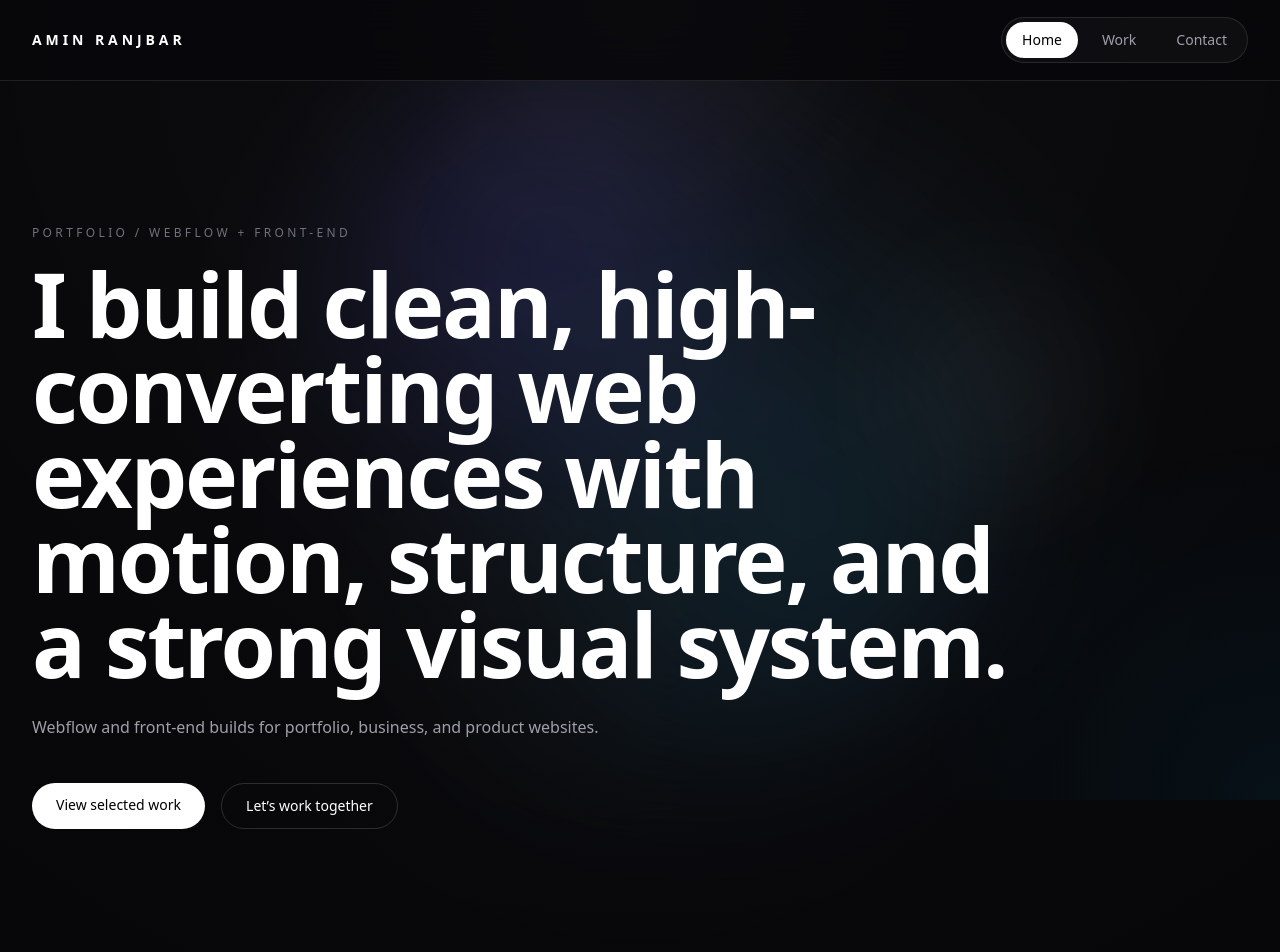
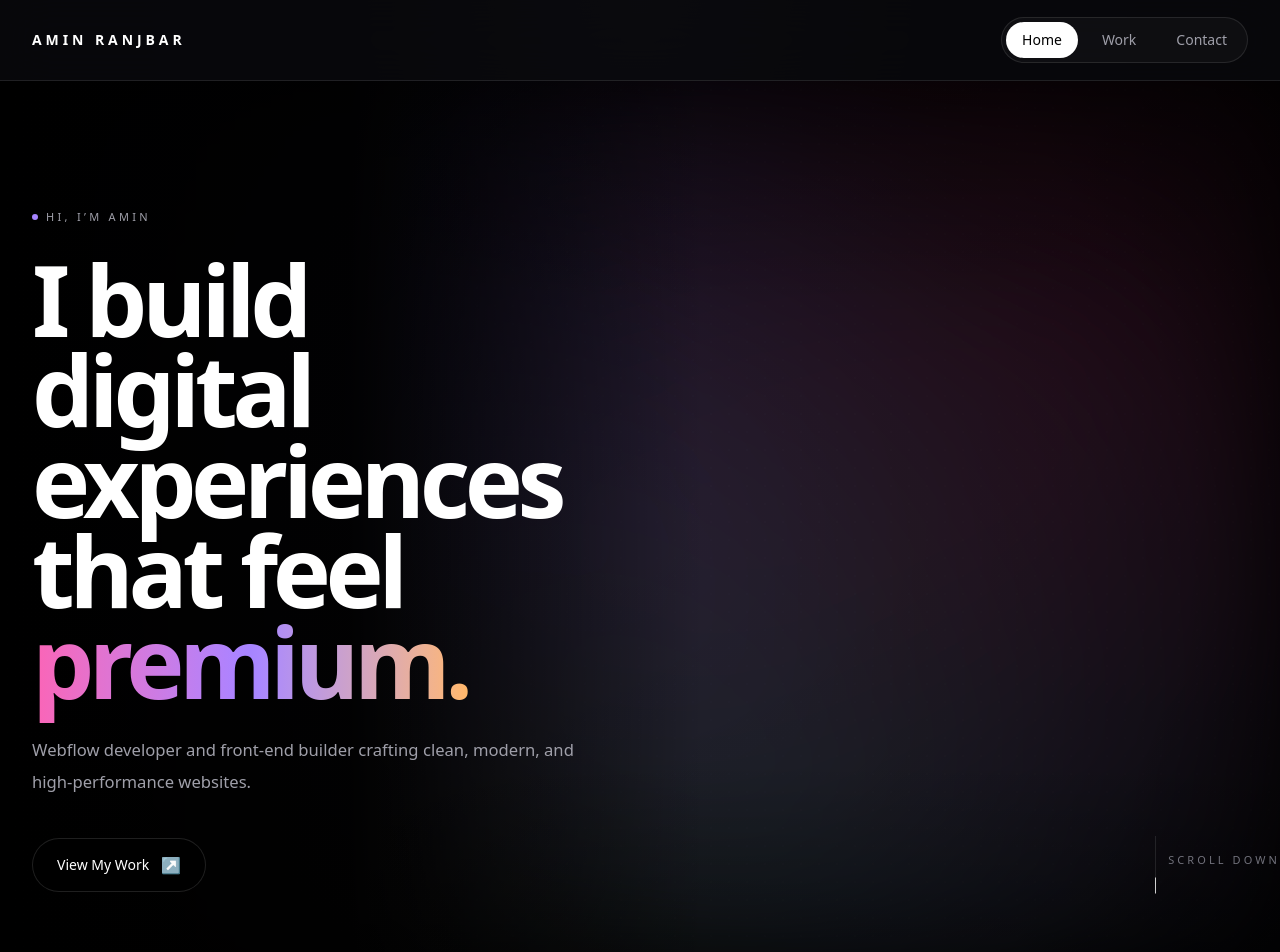
Before and after one commit to Aminrch/Portfolio, a Next.js app: page / in a window 1280 px wide. Shown: the top 952 px of the page. Built offline with nearby package versions, Linux system fonts and the light colour scheme.

Commit message:
update hero and sections

```diff
--- a/components/sections/hero.tsx
+++ b/components/sections/hero.tsx
@@ -5,79 +5,83 @@ import { Container } from "@/components/ui/container"
 
 export default function Hero() {
   return (
-    <section className="relative isolate overflow-hidden pt-28 pb-24 md:pt-36 md:pb-32">
-      {/* Background */}
+    <section className="relative isolate flex min-h-[96vh] items-center overflow-hidden bg-black pt-28 pb-20 md:pt-32 md:pb-24">
+
+      {/* BACKGROUND */}
       <div className="pointer-events-none absolute inset-0 -z-10 overflow-hidden">
-        {/* main glow */}
+
+        {/* subtle grain */}
+        <div className="absolute inset-0 opacity-[0.05] [background-image:radial-gradient(rgba(255,255,255,0.12)_0.8px,transparent_0.8px)] [background-size:18px_18px]" />
+
+        {/* SOFT CINEMATIC GRADIENT FIELD */}
         <motion.div
-          className="absolute left-1/2 top-[38%] h-[46rem] w-[46rem] -translate-x-1/2 -translate-y-1/2 rounded-full blur-3xl"
-          style={{
-            background:
-              "radial-gradient(circle at 30% 30%, rgba(99,102,241,0.24), transparent 42%), radial-gradient(circle at 72% 62%, rgba(56,189,248,0.14), transparent 58%)",
-          }}
+          className="absolute inset-0"
           animate={{
-            rotate: [0, 8, 0, -8, 0],
-            x: [0, 16, 0, -12, 0],
-            y: [0, -12, 0, 10, 0],
-            scale: [1, 1.04, 1, 1.02, 1],
+            x: [0, 12, 0, -10, 0],
+            y: [0, -10, 0, 8, 0],
+            scale: [1, 1.02, 1, 1.015, 1],
           }}
           transition={{
             duration: 26,
             repeat: Infinity,
             ease: "easeInOut",
           }}
-        />
-
-        {/* secondary light */}
-        <motion.div
-          className="absolute right-[10%] top-[16%] h-80 w-80 rounded-full blur-3xl"
           style={{
-            background:
-              "radial-gradient(circle, rgba(255,255,255,0.08), transparent 62%)",
-          }}
-          animate={{
-            x: [0, 10, 0, -8, 0],
-            y: [0, 8, 0, -10, 0],
-            scale: [1, 1.05, 1],
-          }}
-          transition={{
-            duration: 18,
-            repeat: Infinity,
-            ease: "easeInOut",
+            background: `
+              radial-gradient(circle at 20% 30%, rgba(99,102,241,0.22), transparent 58%),
+              radial-gradient(circle at 80% 35%, rgba(236,72,153,0.16), transparent 62%),
+              radial-gradient(circle at 60% 80%, rgba(56,189,248,0.14), transparent 65%),
+              radial-gradient(circle at 30% 80%, rgba(251,146,60,0.10), transparent 70%)
+            `,
+            filter: "blur(50px) saturate(110%)",
+            opacity: 0.95,
           }}
         />
 
-        {/* subtle vignette */}
-        <div className="absolute inset-0 bg-[radial-gradient(circle_at_center,transparent_0%,rgba(0,0,0,0.24)_78%)]" />
+        {/* dark left fade for readability */}
+        <div className="absolute inset-y-0 left-0 w-[55%] bg-gradient-to-r from-black via-black/95 to-transparent" />
+
+        {/* top/bottom cinematic fade */}
+        <div className="absolute inset-0 bg-[linear-gradient(to_bottom,rgba(0,0,0,0.25),transparent_25%,transparent_75%,rgba(0,0,0,0.35))]" />
+
+        {/* vignette */}
+        <div className="absolute inset-0 bg-[radial-gradient(circle_at_center,transparent_0%,rgba(0,0,0,0.2)_70%,rgba(0,0,0,0.6)_100%)]" />
       </div>
 
-      <Container>
-        <div className="max-w-5xl">
+      <Container className="relative">
+        <div className="grid items-center lg:grid-cols-[0.92fr_1.08fr]">
+
+          {/* LEFT */}
+          <div className="relative z-10 max-w-3xl">
+
             <motion.p
-            className="mb-5 text-xs uppercase tracking-[0.28em] text-zinc-500"
+              className="mb-7 flex items-center gap-2 text-[11px] uppercase tracking-[0.3em] text-zinc-400"
               initial={{ opacity: 0, y: 14 }}
               animate={{ opacity: 1, y: 0 }}
-            transition={{ duration: 0.7 }}
+              transition={{ duration: 0.65 }}
             >
-            Portfolio / Webflow + Front-end
+              <span className="inline-block h-1.5 w-1.5 rounded-full bg-violet-400" />
+              Hi, I’m Amin
             </motion.p>
 
             <motion.h1
-            className="max-w-5xl text-5xl font-semibold leading-[0.95] tracking-tight text-white md:text-7xl xl:text-[5.6rem]"
-            initial={{ opacity: 0, y: 26 }}
+              className="text-[3.4rem] font-semibold leading-[0.92] tracking-[-0.055em] text-white sm:text-[4.6rem] md:text-[5.5rem] xl:text-[6.15rem]"
+              initial={{ opacity: 0, y: 28 }}
               animate={{ opacity: 1, y: 0 }}
               transition={{
                 duration: 0.9,
-              delay: 0.05,
+                delay: 0.04,
                 ease: [0.16, 1, 0.3, 1],
               }}
             >
-            I build clean, high-converting web experiences with motion,
-            structure, and a strong visual system.
+              I build digital experiences that feel{" "}
+              <span className="bg-gradient-to-r from-pink-400 via-violet-400 to-orange-300 bg-clip-text text-transparent">
+                premium.
+              </span>
             </motion.h1>
 
             <motion.p
-            className="mt-6 max-w-xl text-sm leading-8 text-zinc-400 md:text-base"
+              className="mt-7 max-w-[34rem] text-base leading-8 text-zinc-400 md:text-[1.04rem]"
               initial={{ opacity: 0, y: 22 }}
               animate={{ opacity: 1, y: 0 }}
               transition={{
@@ -86,34 +90,56 @@ export default function Hero() {
                 ease: [0.16, 1, 0.3, 1],
               }}
             >
-            Webflow and front-end builds for portfolio, business, and product websites.
+              Webflow developer and front-end builder crafting clean,
+              modern, and high-performance websites.
             </motion.p>
 
             <motion.div
-            className="mt-10 flex flex-wrap gap-4"
+              className="mt-10"
               initial={{ opacity: 0, y: 18 }}
               animate={{ opacity: 1, y: 0 }}
               transition={{
                 duration: 0.75,
-              delay: 0.22,
+                delay: 0.24,
                 ease: [0.16, 1, 0.3, 1],
               }}
             >
               <a
                 href="#work"
-              className="rounded-full bg-white px-6 py-3 text-sm font-medium text-black transition hover:bg-white/90"
+                className="inline-flex items-center gap-3 rounded-full border border-white/12 bg-black/30 px-6 py-3.5 text-sm font-medium text-white transition hover:bg-white/[0.05]"
               >
-              View selected work
-            </a>
-
-            <a
-              href="#contact"
-              className="rounded-full border border-white/15 px-6 py-3 text-sm text-white transition hover:bg-white/5"
-            >
-              Let’s work together
+                View My Work
+                <span className="text-base">↗</span>
               </a>
             </motion.div>
           </div>
+
+          {/* RIGHT EMPTY FOR COMPOSITION */}
+          <div className="hidden lg:block" />
+
+        </div>
+
+        {/* scroll indicator */}
+        <motion.div
+          className="absolute bottom-2 right-0 hidden items-center gap-3 text-[11px] uppercase tracking-[0.28em] text-zinc-500 md:flex"
+          initial={{ opacity: 0, y: 16 }}
+          animate={{ opacity: 1, y: 0 }}
+          transition={{ duration: 0.8, delay: 0.45 }}
+        >
+          <div className="flex h-12 w-[1px] items-end justify-center bg-white/10">
+            <motion.div
+              className="h-4 w-[1px] bg-white/80"
+              animate={{ y: [0, 10, 0] }}
+              transition={{
+                duration: 1.8,
+                repeat: Infinity,
+                ease: "easeInOut",
+              }}
+            />
+          </div>
+          <span>Scroll Down</span>
+        </motion.div>
+
       </Container>
     </section>
   )
```
Lines whose indentation alone changed are shown as unchanged.
